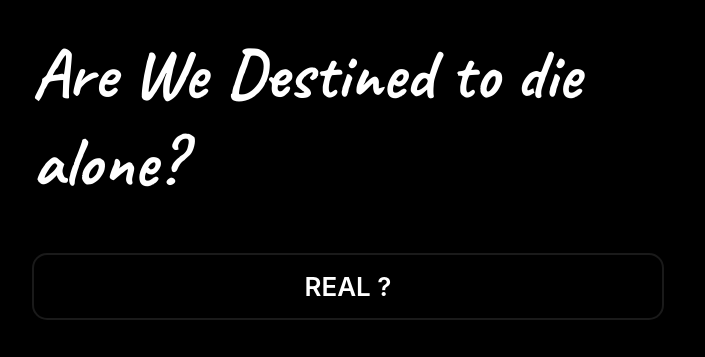
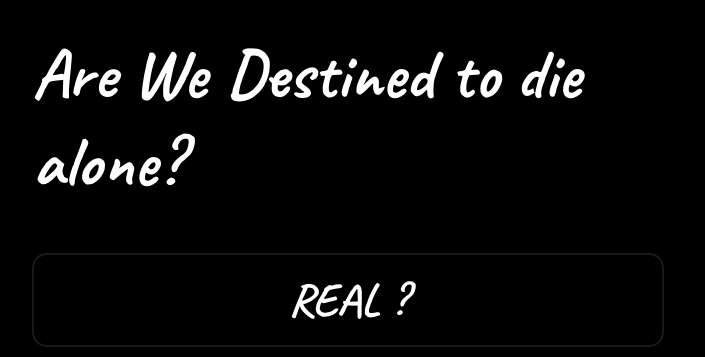
Before and after one commit to JadeXenpai/me, a plain HTML site: page index.html in a window 1280 px wide. Shown: the part 556-913 px from the top of the page, without its empty margins (292-997 px from the left). Drawn offline with Linux system fonts and the light colour scheme.

Commit message:
Update style.css

```diff
--- a/style.css
+++ b/style.css
@@ -46,8 +46,8 @@ p{
   color: #FFFFFF;
   cursor: pointer;
   display: inline-block;
-  font-family: Roobert,-apple-system,BlinkMacSystemFont,"Segoe UI",Helvetica,Arial,sans-serif,"Apple Color Emoji","Segoe UI Emoji","Segoe UI Symbol";
-  font-size: 26px;
+  font-family: "Caveat", system-ui;
+  font-size: 46px;
   font-weight: 600;
   line-height: normal;
   margin: 0;
@@ -70,8 +70,8 @@ p{
 }
 
 .button-27:hover {
-  box-shadow: rgba(0, 0, 0, 0.25) 0 8px 15px;
-  transform: translateY(-2px);
+  box-shadow: rgb(255, 3, 3) 0 8px 15px;
+  transform: translateY(-5px);
 }
 
 .button-27:active {
```
